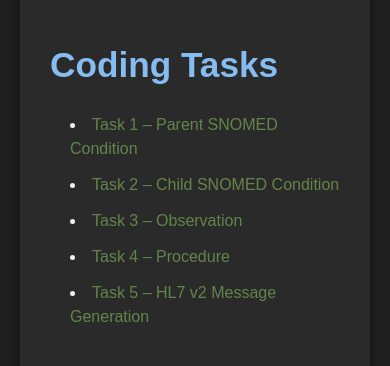
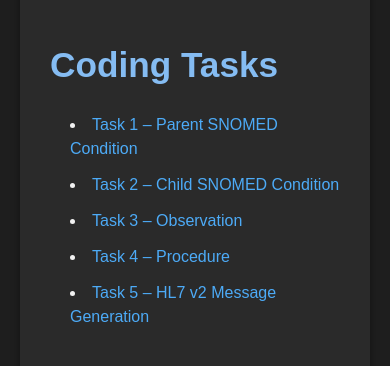
Before and after one commit to Dr-Data-Azam/FHIR-Powered-Python-ETL, a plain HTML site: page etl_pipeline.html in a window 390 px wide. Shown: the part 805-1171 px from the top of the page. Drawn offline with Linux system fonts and the light colour scheme.

Commit message:
Update styles.css

```diff
--- a/styles.css
+++ b/styles.css
@@ -119,22 +119,27 @@
 .content {
   margin-left: 200px;
   padding: 40px 20px;
-  width: calc(100% - 200px);
   background-color: var(--content-bg);
   min-height: 100vh;
+  display: flex;       /* turn on flex */
+  /* no need for width calc any more */
   overflow-y: auto;
-  display: flex;
-  justify-content: flex-start;  /* fill full width */
 }
+
 
 .content-inner {
   width: 100%;
-  max-width: 1200px;   /* ↑ bumped up from 900px */
-  margin: 0 auto;
+  /* no more max‑width so it uses the full .content width */
+  max-width: none;
+  /* remove auto centering since we want edge‑to‑edge */
+  margin: 0;
   display: flex;
   flex-direction: column;
   gap: 40px;
+  /* flex: 1 will ensure it fills the parent flex container */
+  flex: 1;
 }
+
 
 /*──────────────────────────────────────────────────────────────────
   SECTION STYLING
@@ -164,7 +169,7 @@
 }
 
 h3 {
-  font-size: 1.8rem;
+  font-size: 1.6rem;
   color: var(--highlight);
   margin-top: 25px;
   margin-bottom: 10px;
@@ -286,15 +291,53 @@
   }
 }
 
-/* ──────────────────────────────────────────────────────────────────
-   ETL “Coding Tasks” link colors
-────────────────────────────────────────────────────────────────── */
-#etl ul li a {
-  color: #64854a;           /* pick any hex/RGB/web‑safe color here */
-  text-decoration: none;    /* remove underline if you like */
-  transition: color 0.2s;
+
+
+
+
+
+
+.image-row {
+  display: flex;
+  flex-wrap: wrap;        /* allow wrapping on narrow screens */
+  gap: 20px;              /* space between images */
+  justify-content: center;/* center the row */
+  margin: 2em 0;          /* optional vertical spacing */
 }
 
+.image-row .section-image {
+  width: 48%;             /* roughly half the container each */
+  margin: 0;              /* reset any extra spacing */
+  height: auto;           /* keep aspect ratio */
+  object-fit: contain;    /* scale nicely inside its box */
+}
+
+/* ──────────────────────────────────────────────────────────────
+   Coding Tasks links (40–60 ETL page only)
+────────────────────────────────────────────────────────────── */
+/* ──────────────────────────────────────────────────────────────
+   Coding Tasks links (ETL page only)
+────────────────────────────────────────────────────────────── */
+#etl ul li a {
+  color: #4dabf7;            /* your chosen blue for tasks */
+  text-decoration: none;
+  transition: color 0.2s ease;
+}
 #etl ul li a:hover {
-  color: #F2B134;           /* change to your highlight color on hover */
+  color: #63b3ed;            /* lighter on hover */
+  text-decoration: underline;
 }
+
+
+/* ──────────────────────────────────────────────────────────────
+   Don’t flex‑shrink content too much around tablet widths
+────────────────────────────────────────────────────────────── */
+@media (max-width: 1024px) {
+  .content {
+    display: block;          /* let content take full width below 1024px */
+  }
+  .content-inner {
+    max-width: none;         /* remove the desktop max‑width cap */
+    width: 100%;
+  }
+}
```
